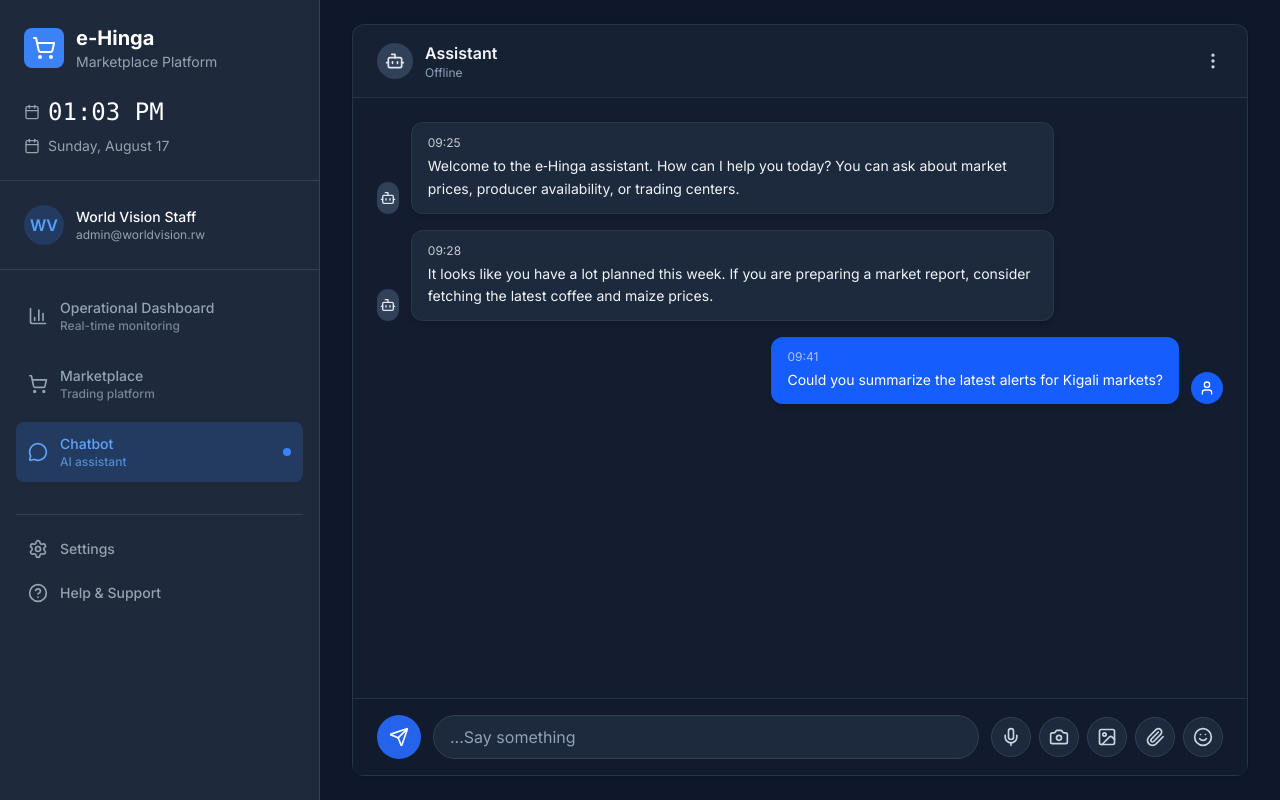
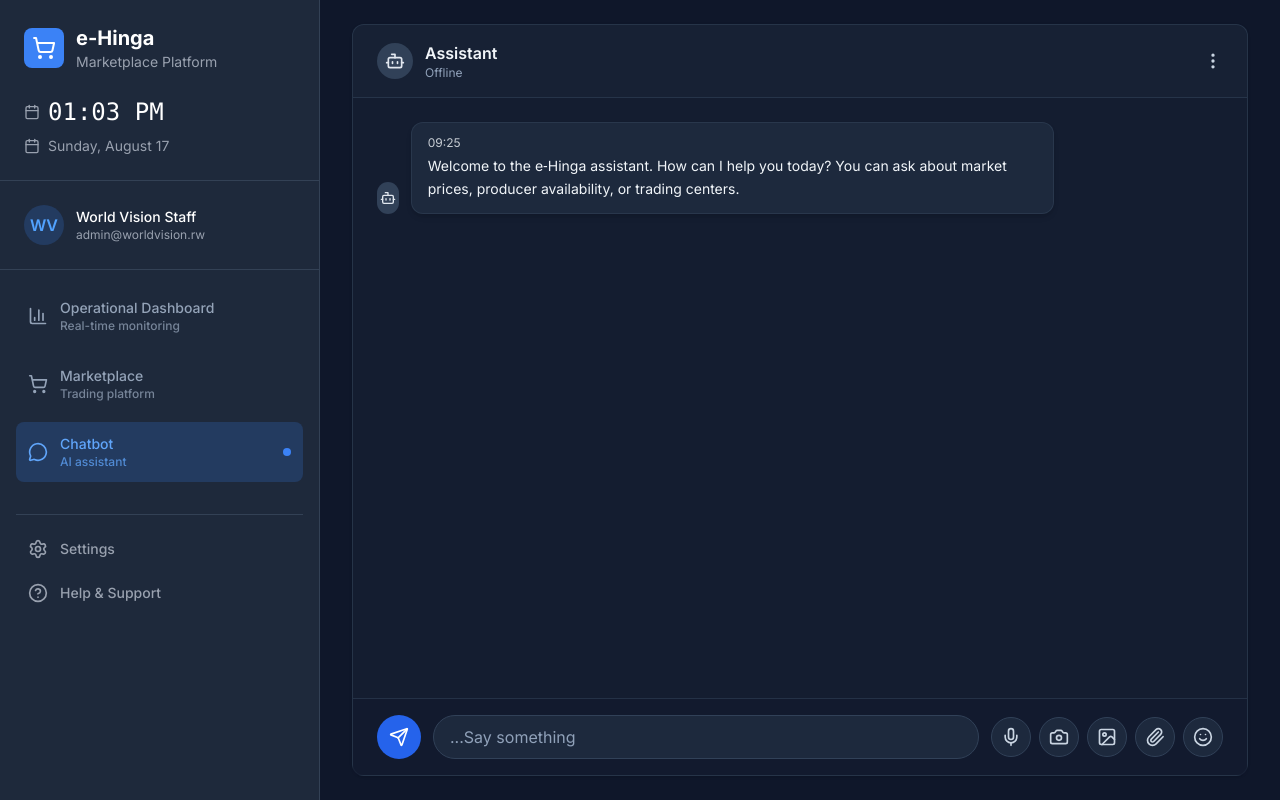
Before and after one commit to shamision/ehinga-marketplace, a Next.js app: page /chatbot in a window 1280 px wide. Built offline with nearby package versions, Linux system fonts and the light colour scheme; no server answers.

Commit message:
fix(chatbot): remove extra seed messages; parse API JSON field 'response' and auto-parse JSON text replies

```diff
--- a/src/app/chatbot/page.tsx
+++ b/src/app/chatbot/page.tsx
@@ -27,19 +27,6 @@
       content:
         'Welcome to the e‑Hinga assistant. How can I help you today? You can ask about market prices, producer availability, or trading centers.',
       time: '09:25',
-    },
-    {
-      id: 'm2',
-      role: 'assistant',
-      content:
-        'It looks like you have a lot planned this week. If you are preparing a market report, consider fetching the latest coffee and maize prices.',
-      time: '09:28',
-    },
-    {
-      id: 'm3',
-      role: 'user',
-      content: 'Could you summarize the latest alerts for Kigali markets?',
-      time: '09:41',
     },
   ])
 
@@ -100,9 +87,21 @@
         const data = await res.json()
         // Accept several possible shapes from the API
         replyText =
-          data?.reply ?? data?.message ?? data?.content ?? (typeof data === 'string' ? data : JSON.stringify(data))
+          data?.reply ??
+          data?.message ??
+          data?.content ??
+          data?.response ??
+          data?.text ??
+          (typeof data === 'string' ? data : JSON.stringify(data))
       } else {
-        replyText = await res.text()
+        // Try to parse text payloads that actually contain JSON
+        const raw = await res.text()
+        try {
+          const asJson = JSON.parse(raw)
+          replyText = asJson?.response ?? asJson?.reply ?? asJson?.message ?? asJson?.content ?? raw
+        } catch {
+          replyText = raw
+        }
       }
 
       if (!res.ok) {
```
